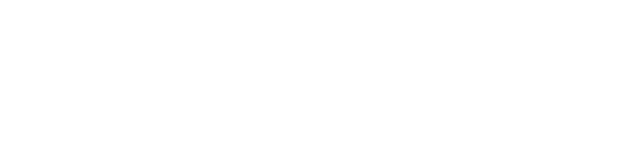
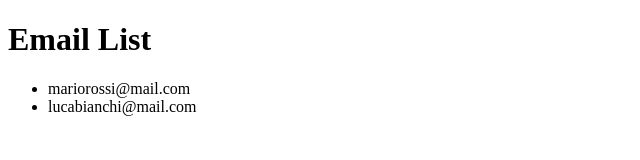
Before and after one commit to ginevrabotrugno/vue-email-list, a plain HTML site: page index.html in a window 1280 px wide. Shown: the whole page, without its empty margins (0-640 px from the left). Drawn offline with nearby package versions, Linux system fonts and the light colour scheme.

Commit message:
feat: print emails in Email List

```diff
--- a/index.html
+++ b/index.html
@@ -13,8 +13,14 @@
 </head>
 <body>
 
+    <h1>Email List</h1>
+
     <div id="app">
-        <ul></ul>
+        <ul>
+            <li v-for="email in emails" :key="email">
+                {{email}}
+            </li>
+        </ul>
     </div>
 
     <!-- my script -->
--- a/js/main.js
+++ b/js/main.js
@@ -5,9 +5,9 @@ const { createApp } = Vue;
 
 createApp ({
     data() {
-      return {
-
-      }
+        return {
+            emails: ["mariorossi@mail.com","lucabianchi@mail.com"],
+        }
     },
     methods: {
 
```
